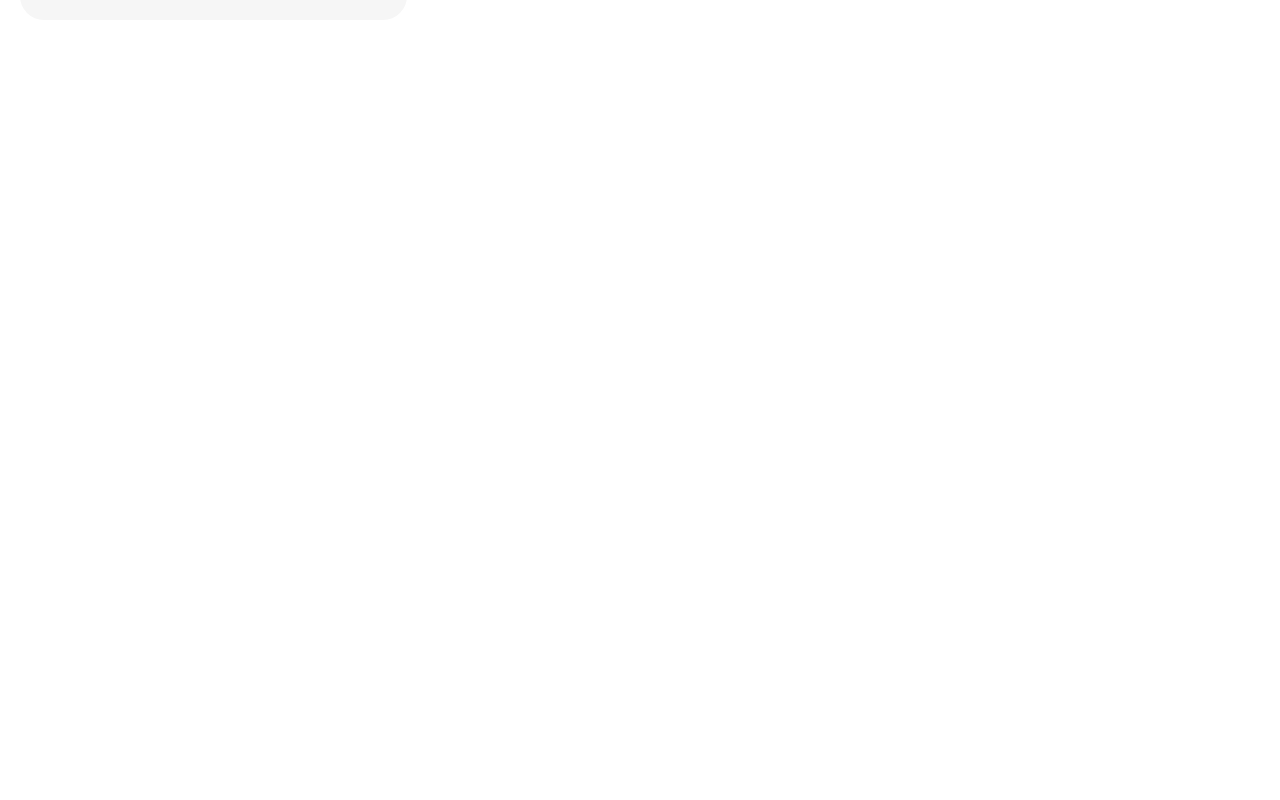
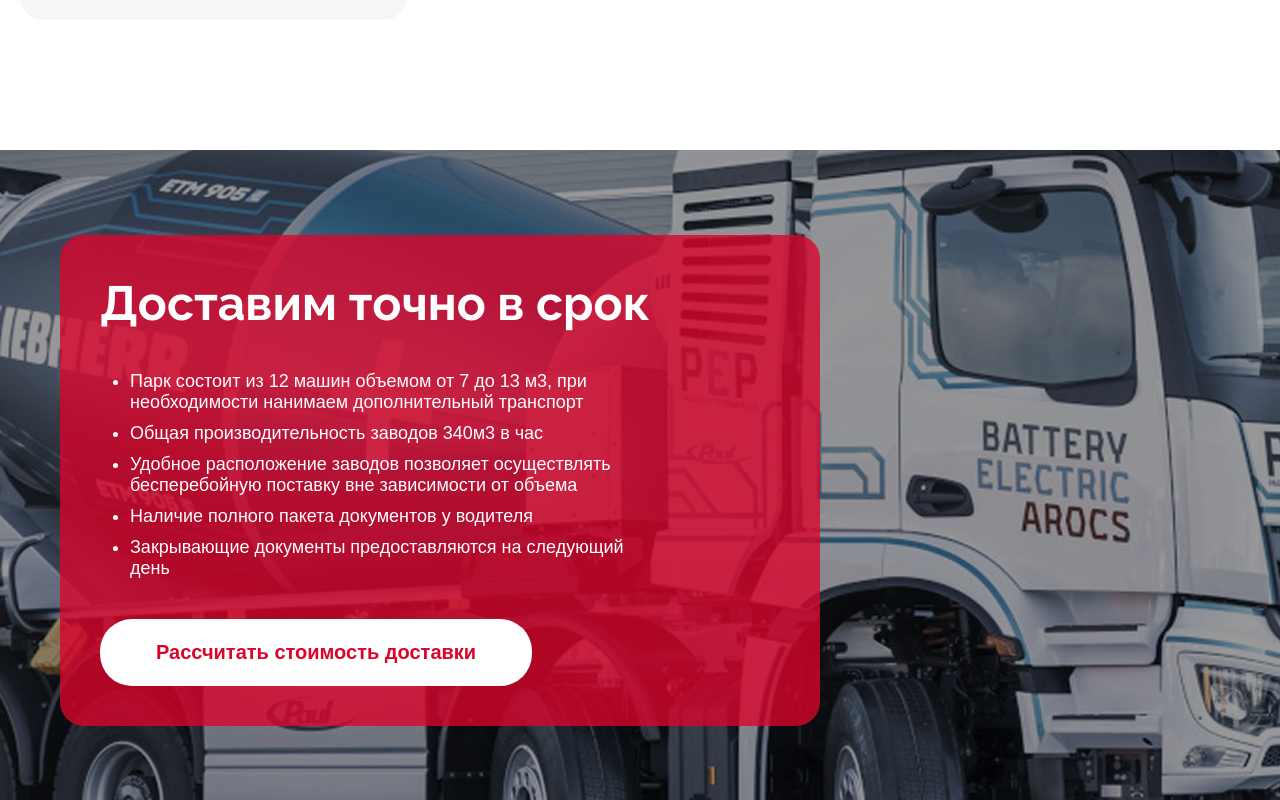
Before and after one commit to FARTIKw3/test1, a Next.js app: page / in a window 1280 px wide. Shown: the part 7779-8579 px from the top of the page. Before the commit the page ends 7799 px from the top, so only its background shows below. Built offline with nearby package versions, Linux system fonts and the light colour scheme.

Commit message:
finished:delivery

```diff
--- a/app/page.tsx
+++ b/app/page.tsx
@@ -5,6 +5,7 @@ import { Form } from "@/components/form";
 import { Concrete } from "@/components/concrete";
 import { Solution } from "@/components/solution";
 import { About } from "@/components/about";
+import { Delivery } from "@/components/delivery";
 
 export default function Home() {
   return (
@@ -17,6 +18,7 @@ export default function Home() {
       <Solution />
       <Form imageSrc="/excavator.jpg" imageAlt="barrels" />
       <About />
+      <Delivery />
     </>
   );
 }
--- /dev/null
+++ b/components/delivery/index.tsx
@@ -0,0 +1,31 @@
+import st from "./style.module.css";
+
+export const Delivery = () => {
+  return (
+    <div className={st.container}>
+      <div className={st.card}>
+        <div>
+          <h1 className={st.card__title}>Доставим точно в срок</h1>
+        </div>
+        <div className={st.card__container}>
+          <ul className={st.card__list}>
+            <li>
+              Парк состоит из 12 машин объемом от 7 до 13 м3, при необходимости
+              нанимаем дополнительный транспорт
+            </li>
+            <li>Общая производительность заводов 340м3 в час</li>
+            <li>
+              Удобное расположение заводов позволяет осуществлять бесперебойную
+              поставку вне зависимости от объема
+            </li>
+            <li>Наличие полного пакета документов у водителя</li>
+            <li>Закрывающие документы предоставляются на следующий день</li>
+          </ul>
+        </div>
+        <button className={st.card__button}>
+          Рассчитать стоимость доставки
+        </button>
+      </div>
+    </div>
+  );
+};
--- /dev/null
+++ b/components/delivery/style.module.css
@@ -0,0 +1,86 @@
+.container {
+  background-image: url(/truck.png);
+  height: 650px;
+  background-position: center;
+  background-size: cover;
+  background-repeat: no-repeat;
+  padding: 85px 68px 68px 60px;
+  margin-top: 130px;
+}
+.card {
+  max-width: 760px;
+  /* height: 491px; */
+  padding: 40px 100px 40px 40px;
+  background-color: #dc042cc9;
+  border-radius: 24px;
+}
+.card__title {
+  font-size: 48px;
+  color: #fff;
+  margin-bottom: 40px;
+}
+.card__container {
+  max-width: 530px;
+  padding-left: 30px;
+  margin-bottom: 40px;
+}
+.card__list {
+  font-size: 18px;
+}
+.card__list li {
+  font-family: sans-serif;
+  margin-top: 10px;
+  color: #fff;
+}
+.card__button {
+  padding: 22px 56px;
+  border-radius: 32px;
+  font-size: 20px;
+  background-color: #fff;
+  color: #dc042b;
+  font-weight: bold;
+  border: none;
+}
+@media (max-width: 820px) {
+  .card {
+    padding: 30px;
+  }
+  .card__title {
+    font-size: 32px;
+  }
+  .card__list {
+    font-size: 16px;
+  }
+}
+@media (max-width: 625px) {
+  .card__button {
+    padding: 22px 28px;
+    font-size: 16px;
+  }
+  .card__list {
+    font-size: 14px;
+  }
+}
+@media (max-width: 555px) {
+  .card__title {
+    font-size: 20px;
+    margin-top: 10px;
+  }
+  .card {
+    padding: 10px;
+    padding-bottom: 20px;
+  }
+  .card__button {
+    padding: 16px 22px;
+    font-size: 14px;
+  }
+  .card__container {
+    margin-bottom: 10px;
+  }
+  .card__list {
+    font-size: 12px;
+  }
+  .card {
+    padding-top: 10;
+  }
+}
```
Also changed, not shown: public/truck.png (added).
